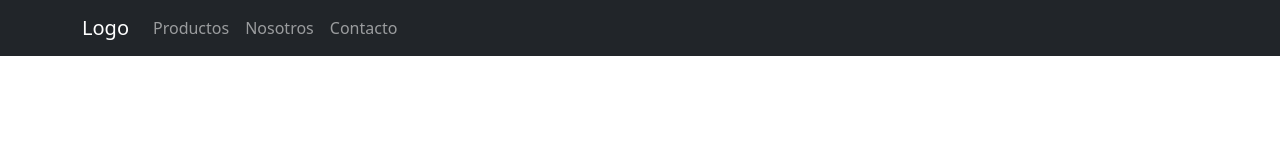
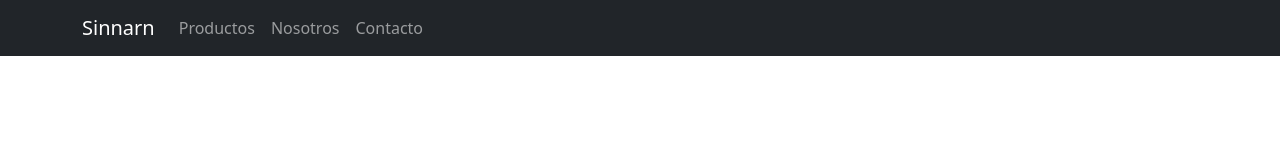
Before and after one commit to MicaelaLagana/comision25640-lagana, a React (Create React App) app: page / in a window 1280 px wide. Shown: the top 160 px of the page. Built offline with nearby package versions, Linux system fonts and the light colour scheme.

Commit message:
added a name to the store, Sinnan meaning 'Tale' in elvish

```diff
--- a/src/components/navbar/index.jsx
+++ b/src/components/navbar/index.jsx
@@ -11,7 +11,7 @@ return (
   <>
     <Navbar bg="dark" variant="dark" sticky="top">
     <Container>
-    <Navbar.Brand href="#home" onClick={() => handleOnClick('Logo')}>Logo</Navbar.Brand>
+    <Navbar.Brand href="#home" onClick={() => handleOnClick('Logo')}>Sinnarn</Navbar.Brand>
     <Nav className="me-auto">
       <Nav.Link href="#products" onClick={() => handleOnClick('Productos')}>Productos</Nav.Link>
       <Nav.Link href="#us" onClick={() => handleOnClick('Nosotros')}>Nosotros</Nav.Link>
```
